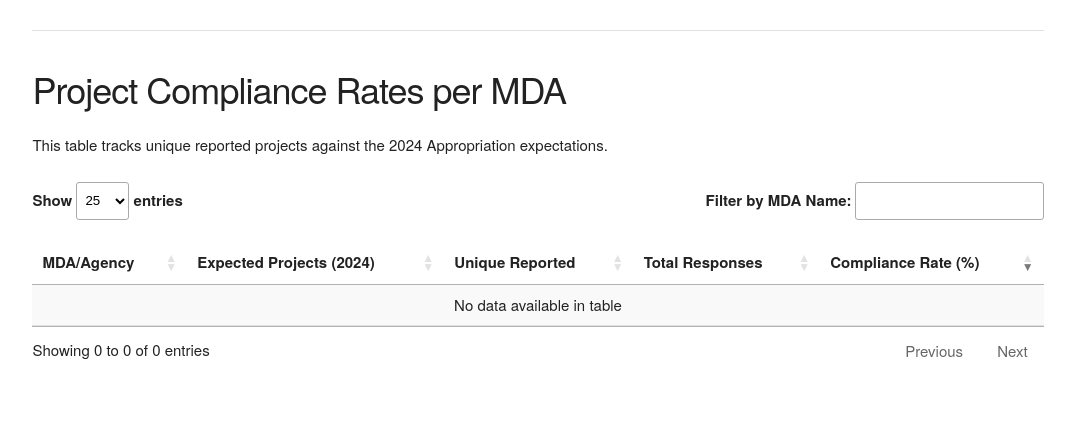
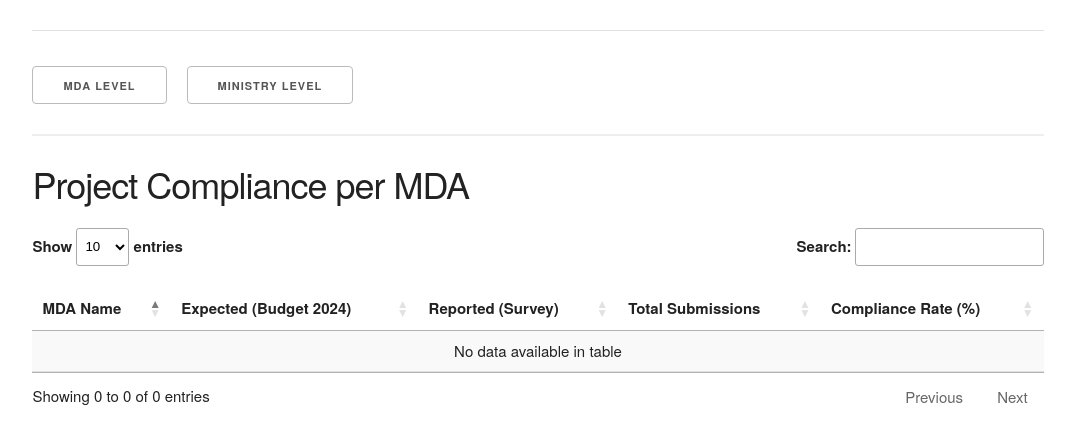
Before and after one commit to iyke497/2024-Capital-Monitoring-Dashboard, a Flask app: page /compliance in a window 1280 px wide. Shown: the part 134-578 px from the top of the page, without its empty margins (102-1177 px from the left). Run offline with Flask 3, Linux system fonts and the light colour scheme; data that the repository does not hold is empty; some libraries are stand-ins or nearby versions.

Commit message:
Added drill down featyre for Ministry Level Compliance

```diff
--- a/app/data_fetcher.py
+++ b/app/data_fetcher.py
@@ -344,13 +344,15 @@ class ComplianceMetrics:
         """
         # 1. Subquery for Reported Projects (Numerator)
         # Count the number of UNIQUE ERGP codes reported per MDA
+       # 1. Update Numerator Subquery to include parent_ministry
         reported_subquery = db.session.query(
             SurveyResponse.mda_name.label('mda_name'),
+            SurveyResponse.parent_ministry.label('parent_ministry'), # ADD THIS
             func.count(distinct(SurveyResponse.ergp_code)).label('reported_projects'),
-            # Counts the total number of survey forms submitted
             func.count(SurveyResponse.id).label('total_responses')
         ).group_by(
-            SurveyResponse.mda_name
+            SurveyResponse.mda_name,
+            SurveyResponse.parent_ministry # AND THIS
         ).subquery()
         #
 
@@ -370,10 +372,11 @@ class ComplianceMetrics:
         # (compliance rate of 0) and MDAs that only appear in the survey (expected count 0).
 
         results = db.session.query(
-            func.coalesce(expected_subquery.c.mda_name, reported_subquery.c.mda_name).label('mda_name'),
-            func.coalesce(expected_subquery.c.expected_projects, 0).label('expected'),
-            func.coalesce(reported_subquery.c.reported_projects, 0).label('reported'),
-            func.coalesce(reported_subquery.c.total_responses, 0).label('total_responses')
+        func.coalesce(expected_subquery.c.mda_name, reported_subquery.c.mda_name).label('mda_name'),
+        reported_subquery.c.parent_ministry.label('parent_ministry'), # ADD THIS
+        func.coalesce(expected_subquery.c.expected_projects, 0).label('expected'),
+        func.coalesce(reported_subquery.c.reported_projects, 0).label('reported'),
+        func.coalesce(reported_subquery.c.total_responses, 0).label('total_responses')
         ).outerjoin(
             reported_subquery,
             expected_subquery.c.mda_name == reported_subquery.c.mda_name
@@ -382,6 +385,12 @@ class ComplianceMetrics:
         # 4. Post-processing to calculate percentage and format for JS
         compliance_data = []
         for row in results:
+            # Handle the case where the MDA hasn't reported anything yet
+            parent_min = row.parent_ministry
+            if not parent_min:
+                # Fallback: Try to map it using the mda_name
+                _, parent_min = DataCleaner.map_mda_to_ministry(row.mda_name)
+
             expected = row.expected
             reported = row.reported
 
@@ -393,6 +402,7 @@ class ComplianceMetrics:
 
             compliance_data.append({
                 'mda_name': row.mda_name,
+                'parent_ministry': parent_min or "OTHER INDEPENDENT AGENCIES",
                 'expected_projects': expected,
                 'reported_projects': reported,
                 'total_responses': row.total_responses,
--- a/app/routes/api.py
+++ b/app/routes/api.py
@@ -2,6 +2,7 @@
 from flask import Blueprint, jsonify, request
 from ..models import SurveyResponse, SurveyMetadata
 from ..data_fetcher import DataFetcher, ComplianceMetrics
+from ..data_cleaner import DataCleaner
 
 api_bp = Blueprint("api", __name__)
 
@@ -172,3 +173,51 @@ def get_mda_compliance():
             "success": False,
             "message": f"Error calculating compliance: {str(e)}"
         }), 500
+
+@api_bp.get("/compliance/ministry")
+def get_ministry_compliance():
+    """
+    Groups individual MDA responses into high-level Ministry buckets
+    using the existing DataCleaner logic.
+    """
+    try:
+        all_responses = SurveyResponse.query.all()
+        ministry_groups = {}
+
+        for resp in all_responses:
+            # Leverage your existing cleaner logic
+            # This ensures the API uses the same fuzzy matching as your ingestion
+            _, parent_min = DataCleaner.map_mda_to_ministry(resp.mda_name)
+            parent_min = parent_min or "OTHER INDEPENDENT AGENCIES"
+
+            if parent_min not in ministry_groups:
+                ministry_groups[parent_min] = {
+                    "ministry_name": parent_min,
+                    "mda_names": set(),
+                    "response_count": 0,
+                    "total_budget": 0.0,
+                    "completion_scores": []
+                }
+
+            group = ministry_groups[parent_min]
+            group["mda_names"].add(resp.mda_name)
+            group["response_count"] += 1
+            group["total_budget"] += float(resp.project_appropriation_2024 or 0)
+            if resp.percentage_completed:
+                group["completion_scores"].append(float(resp.percentage_completed))
+
+        # Format for the Rich Table
+        output = []
+        for name, stats in ministry_groups.items():
+            avg_comp = sum(stats["completion_scores"]) / len(stats["completion_scores"]) if stats["completion_scores"] else 0
+            output.append({
+                "ministry_name": name,
+                "mda_count": len(stats["mda_names"]),
+                "total_responses": stats["response_count"],
+                "total_budget": stats["total_budget"],
+                "avg_completion": round(avg_comp, 2)
+            })
+
+        return jsonify({"success": True, "data": output})
+    except Exception as e:
+        return jsonify({"success": False, "message": str(e)}), 500
--- a/app/templates/compliance.html
+++ b/app/templates/compliance.html
@@ -4,52 +4,117 @@
 {% block header %}MDA Compliance Metrics{% endblock %}
 
 {% block content %}
-    <h3>Project Compliance Rates per MDA</h3>
-    <p>This table tracks unique reported projects against the 2024 Appropriation expectations.</p>
+    <div class="row">
+        <div class="twelve columns">
+            <ul class="tab-nav" style="display: flex; list-style: none; border-bottom: 2px solid #eee; padding-bottom: 10px; gap: 20px;">
+                <li><a href="#" class="button tab-link active" onclick="showTab('mda-tab')">MDA Level</a></li>
+                <li><a href="#" class="button tab-link" onclick="showTab('ministry-tab')">Ministry Level</a></li>
+            </ul>
+        </div>
+    </div>
 
-    <table id="compliance-table" class="display" style="width:100%">
+    <div id="mda-tab" class="tab-content">
+        <h3>Project Compliance per MDA</h3>
+        <table id="mda-table" class="display" style="width:100%">
             <thead>
                 <tr>
-                <th>MDA/Agency</th>
-                <th>Expected Projects (2024)</th>
-                <th>Unique Reported</th>
-                <th>Total Responses</th>
+                    <th>MDA Name</th>
+                    <th>Parent Ministry</th>
+                    <th>Expected (Budget 2024)</th>
+                    <th>Reported (Survey)</th>
+                    <th>Total Submissions</th>
                     <th>Compliance Rate (%)</th>
                 </tr>
             </thead>
-        <tbody>
-            </tbody>
         </table>
+    </div>
+
+    <div id="ministry-tab" class="tab-content" style="display:none;">
+        <h3>Ministry Summary Info</h3>
+        <table id="ministry-table" class="display" style="width:100%">
+            <thead>
+                <tr>
+                    <th>Ministry Name</th>
+                    <th>Reporting MDAs</th>
+                    <th>Total Responses</th>
+                    <th>Total Appropriation (2024)</th>
+                    <th>Avg. Completion (%)</th>
+                </tr>
+            </thead>
+        </table>
+    </div>
 {% endblock %}
 
 {% block scripts %}
 <script>
+function showTab(tabId) {
+    // Toggle Visibility
+    $('.tab-content').hide();
+    $(`#${tabId}`).show();
+
+    // Toggle Button Styles
+    $('.tab-link').removeClass('button-primary');
+    $(`[onclick="showTab('${tabId}')"]`).addClass('button-primary');
+}
+
 $(document).ready(function() {
-    // Initializing the rich table
-    $('#compliance-table').DataTable({
-        "ajax": {
-            "url": "/api/compliance/mda",
-            "dataSrc": "data" // Points to the 'data' key in your JSON response
-        },
-        "columns": [
-            { "data": "mda_name" },
-            { "data": "expected_projects" },
-            { "data": "reported_projects" },
-            { "data": "total_responses" },
+    // 1. Initialize MDA Table
+    // Assign to a variable that is accessible to the click handler
+    window.mdaTable = $('#mda-table').DataTable({
+        ajax: { url: '/api/compliance/mda', dataSrc: 'data' },
+        columns: [
+            { data: 'mda_name' },
+            { data: 'parent_ministry', visible: false }, // Index 1
+            { data: 'expected_projects', className: 'dt-body-center' },
+            { data: 'reported_projects', className: 'dt-body-center' },
+            { data: 'total_responses', className: 'dt-body-center' },
             {
-                "data": "compliance_rate_pct",
-                "render": function(data) {
-                    return `<strong>${data.toFixed(2)}%</strong>`;
+                data: 'compliance_rate_pct',
+                render: function(data) {
+                    let color = data >= 80 ? '#2e7d32' : (data >= 50 ? '#f57c00' : '#d32f2f');
+                    return `<strong style="color: ${color}">${data.toFixed(2)}%</strong>`;
                 }
             }
-        ],
-        "order": [[4, "desc"]], // Default sort by Compliance Rate descending
-        "pageLength": 25,
-        "language": {
-            "search": "Filter by MDA Name:",
-            "loadingRecords": "Analyzing compliance metrics..."
-        }
+        ]
     });
+
+    // 2. Initialize Ministry Table
+    const ministryTable = $('#ministry-table').DataTable({
+        ajax: { url: '/api/compliance/ministry', dataSrc: 'data' },
+        columns: [
+            { data: 'ministry_name', className: 'clickable-min' },
+            { data: 'mda_count' },
+            { data: 'total_responses' },
+            {
+                data: 'total_budget',
+                render: $.fn.dataTable.render.number(',', '.', 2, '₦')
+            },
+            { data: 'avg_completion', render: d => `<strong>${d}%</strong>` }
+        ]
+    });
+
+    // 3. Drill-Down Handler
+    $('#ministry-table tbody').on('click', 'tr', function() {
+        const rowData = ministryTable.row(this).data();
+        if (!rowData) return;
+
+        const minName = rowData.ministry_name;
+
+        // Filter the MDA table by the hidden parent_ministry column (index 1)
+        mdaTable.column(1).search(minName).draw();
+
+        showTab('mda-tab');
+        $('#mda-tab h3').html(`Agencies under: ${minName} <button class="button" onclick="resetMdaFilter()">Clear Filter</button>`);
+    });
+
+    // window.resetMdaFilter = function() {
+    //     mdaTable.column(1).search('').draw();
+    //     $('#mda-tab h3').html('Project Compliance per MDA');
+    // };
+    window.resetMdaFilter = function() {
+        window.mdaTable.column(1).search('').draw();
+        $('#mda-tab h3').html('Project Compliance per MDA');
+    };
 });
 </script>
 {% endblock %}
--- a/app/templates/layout.html
+++ b/app/templates/layout.html
@@ -12,6 +12,17 @@
         .card { padding: 20px; border: 1px solid #eee; border-radius: 8px; box-shadow: 0 2px 4px rgba(0,0,0,0.05); }
         .stat-val { font-size: 24px; font-weight: bold; color: #2196F3; }
         nav ul { list-style: none; display: flex; gap: 15px; padding: 0; }
+        #ministry-table tbody tr {
+            cursor: pointer;
+            transition: background-color 0.2s;
+        }
+        #ministry-table tbody tr:hover {
+            background-color: #f0f7ff !important;
+        }
+        .clickable-min {
+            color: #2196F3;
+            text-decoration: underline;
+        }
     </style>
 </head>
 <body>
```
Lines whose indentation alone changed are shown as unchanged.
